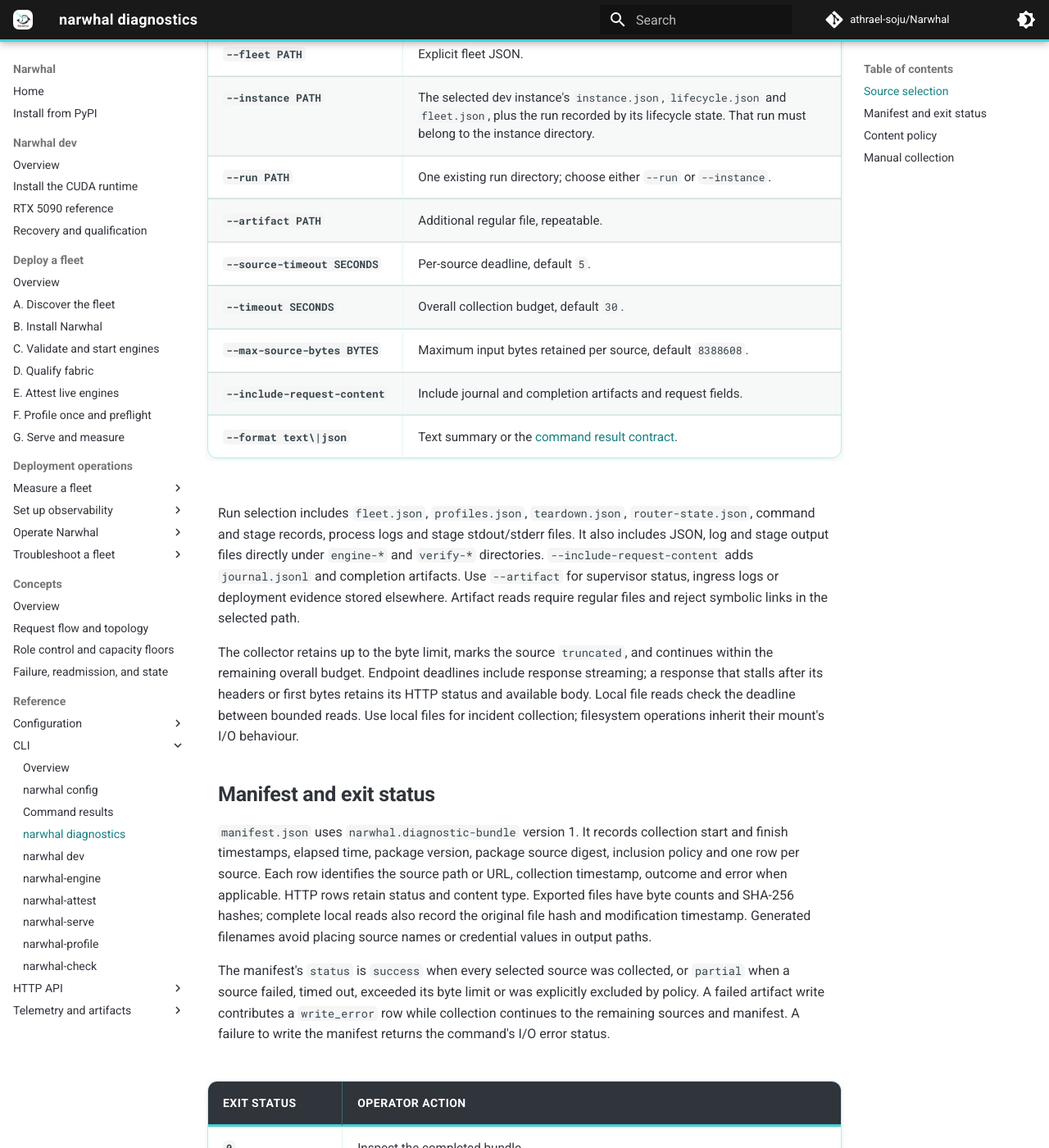
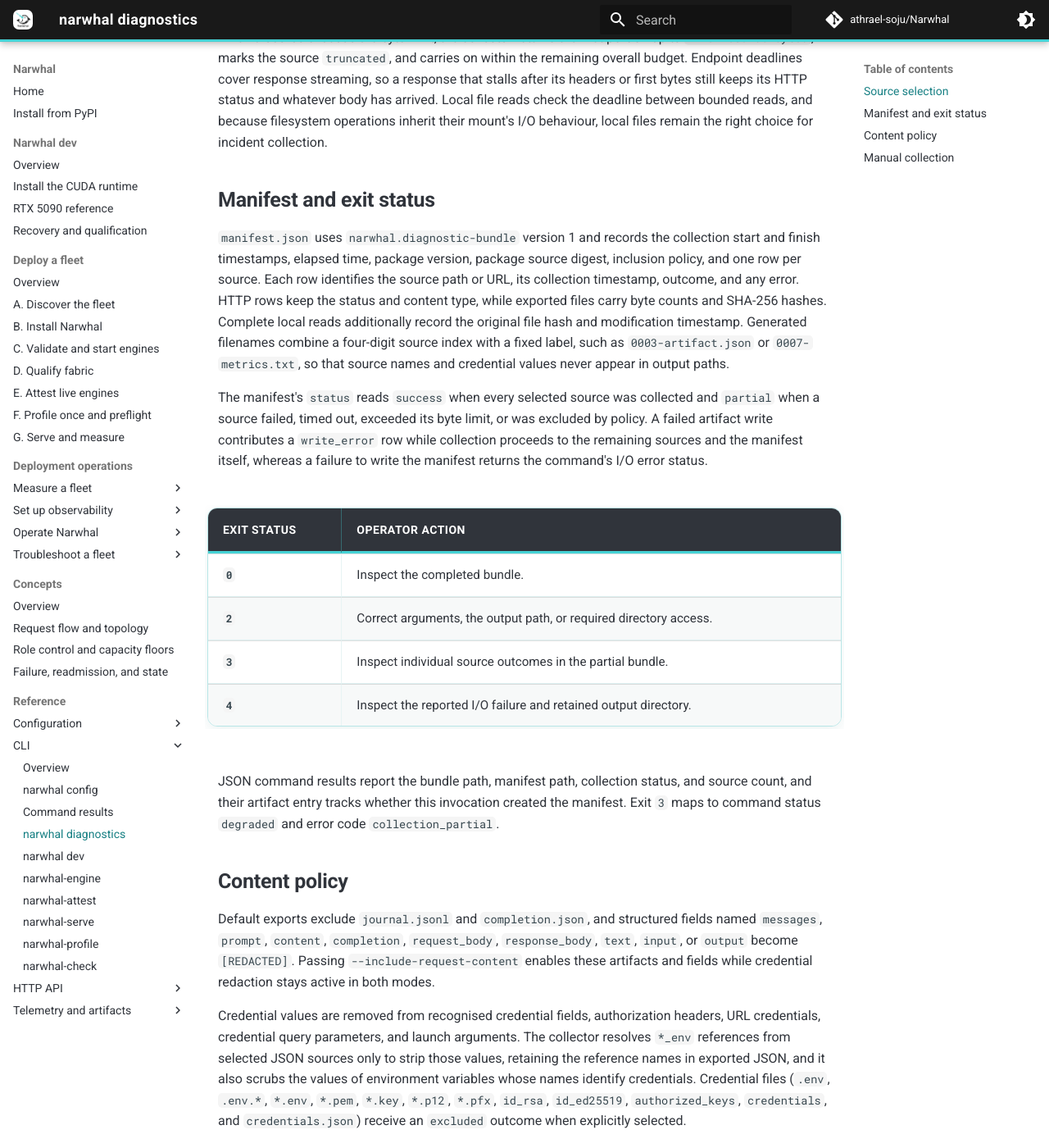
Before and after one commit to athrael-soju/Narwhal, an MkDocs documentation site: the page built from docs/Diagnostic-Bundles.md, in a window 1280 px wide and 1400 px high, scrolled down 1686 px. Shown: the whole window at 82% size. Built offline with MkDocs 1.6.1 and Material for MkDocs 9.7.7, drawn with Linux system fonts in a browser that asks for light colours; comment, search, counter and statistics services are not loaded; some of the changed text lies outside the part shown.

Commit message:
docs: enhance documentation for clarity and completeness; update installation instructions, measurement guidelines, observability setup, and API references

````diff
--- a/docs/Diagnostic-Bundles.md
+++ b/docs/Diagnostic-Bundles.md
@@ -14,66 +14,50 @@
   --format json
 ```
 
-Create the parent directory first and choose a fresh `--out` path for each router. The collector creates the bundle directory with mode `0700` and its files with mode `0600`; an existing output path fails before collection starts. Relative paths resolve from the working directory.
+Make sure the parent directory exists before you run the collector, and give each router its own `--out` path that doesn't exist yet. The collector creates the bundle directory itself (mode `0700`) and writes its files as `0600`. If the output path is already there, it stops before collecting anything. Relative paths are resolved against the current working directory.
 
 ## Source selection
 
-| Option | Default | Description |
-| --- | --- | --- |
-| `--router URL` | required | HTTP or HTTPS base URL of the router, with a host, port, and optional path. |
-| `--out PATH` | required | Fresh bundle directory inside an existing parent. |
-| `--fleet PATH` | optional | Fleet file to include. |
-| `--instance PATH` | optional | Dev instance directory to include, with its current run. |
-| `--run PATH` | optional | Existing run directory to include. |
-| `--artifact PATH` | optional | Additional regular file to include; repeatable. |
-| `--source-timeout SECONDS` | `5` | Deadline for each source. |
-| `--timeout SECONDS` | `30` | Time budget for the whole collection. |
-| `--max-source-bytes BYTES` | `8388608` (8 MiB) | Maximum input bytes retained per source. |
-| `--include-request-content` | `false` | Include journal and completion artifacts and request fields. |
-| `--format text\|json` | `text` | Output format, either a `text` summary or `json` for the [command result contract](Command-Results.md). |
+| Option                      | Default           | Description                                                                                             |
+| --------------------------- | ----------------- | ------------------------------------------------------------------------------------------------------- |
+| `--router URL`              | required          | HTTP or HTTPS base URL of the router, with a host, port, and optional path.                             |
+| `--out PATH`                | required          | Fresh bundle directory inside an existing parent.                                                       |
+| `--fleet PATH`              | optional          | Fleet file to include.                                                                                  |
+| `--instance PATH`           | optional          | Dev instance directory to include, with its current run.                                                |
+| `--run PATH`                | optional          | Existing run directory to include.                                                                      |
+| `--artifact PATH`           | optional          | Additional regular file to include; repeatable.                                                         |
+| `--source-timeout SECONDS`  | `5`               | Deadline for each source.                                                                               |
+| `--timeout SECONDS`         | `30`              | Time budget for the whole collection.                                                                   |
+| `--max-source-bytes BYTES`  | `8388608` (8 MiB) | Maximum input bytes retained per source.                                                                |
+| `--include-request-content` | `false`           | Include journal and completion artifacts and request fields.                                            |
+| `--format text\|json`       | `text`            | Output format, either a `text` summary or `json` for the [command result contract](Command-Results.md). |
 
-Pass at most one of `--run` and `--instance`.
+Pass at most one of `--run` and `--instance`. The `--instance` option includes the instance's `instance.json`, `lifecycle.json`, and `fleet.json` along with the run recorded by its lifecycle state, and that run must live inside the instance directory. Selecting a run brings in `fleet.json`, `profiles.json`, `teardown.json`, `router-state.json`, command and stage records, process logs, and stage stdout/stderr files, plus any JSON, log, or stage output files directly under `engine-*` and `verify-*` directories. Adding `--include-request-content` pulls in `journal.jsonl` and the completion artifacts as well. For supervisor status, ingress logs, or deployment evidence kept elsewhere, pass them with `--artifact`, which requires regular files and rejects symbolic links in the selected path.
 
-| Selection | Included files |
-| --- | --- |
-| `--router URL` | Required HTTP or HTTPS base URL; accepts a host, port and optional path. |
-| `--out PATH` | Required fresh directory inside an existing parent. |
-| `--fleet PATH` | Explicit fleet JSON. |
-| `--instance PATH` | The selected dev instance's `instance.json`, `lifecycle.json` and `fleet.json`, plus the run recorded by its lifecycle state. That run must belong to the instance directory. |
-| `--run PATH` | One existing run directory; choose either `--run` or `--instance`. |
-| `--artifact PATH` | Additional regular file, repeatable. |
-| `--source-timeout SECONDS` | Per-source deadline, default `5`. |
-| `--timeout SECONDS` | Overall collection budget, default `30`. |
-| `--max-source-bytes BYTES` | Maximum input bytes retained per source, default `8388608`. |
-| `--include-request-content` | Include journal and completion artifacts and request fields. |
-| `--format text\|json` | Text summary or the [command result contract](Command-Results.md). |
-
-Run selection includes `fleet.json`, `profiles.json`, `teardown.json`, `router-state.json`, command and stage records, process logs and stage stdout/stderr files. It also includes JSON, log and stage output files directly under `engine-*` and `verify-*` directories. `--include-request-content` adds `journal.jsonl` and completion artifacts. Use `--artifact` for supervisor status, ingress logs or deployment evidence stored elsewhere. Artifact reads require regular files and reject symbolic links in the selected path.
-
-The collector retains up to the byte limit, marks the source `truncated`, and continues within the remaining overall budget. Endpoint deadlines include response streaming; a response that stalls after its headers or first bytes retains its HTTP status and available body. Local file reads check the deadline between bounded reads. Use local files for incident collection; filesystem operations inherit their mount's I/O behaviour.
+When a source exceeds the byte limit, the collector retains the first portion up to `--max-source-bytes`, marks the source `truncated`, and carries on within the remaining overall budget. Endpoint deadlines cover response streaming, so a response that stalls after its headers or first bytes still keeps its HTTP status and whatever body has arrived. Local file reads check the deadline between bounded reads, and because filesystem operations inherit their mount's I/O behaviour, local files remain the right choice for incident collection.
 
 ## Manifest and exit status
 
-`manifest.json` uses `narwhal.diagnostic-bundle` version 1. It records collection start and finish timestamps, elapsed time, package version, package source digest, inclusion policy and one row per source. Each row identifies the source path or URL, collection timestamp, outcome and error when applicable. HTTP rows retain status and content type. Exported files have byte counts and SHA-256 hashes; complete local reads also record the original file hash and modification timestamp. Generated filenames avoid placing source names or credential values in output paths.
+`manifest.json` uses `narwhal.diagnostic-bundle` version 1 and records the collection start and finish timestamps, elapsed time, package version, package source digest, inclusion policy, and one row per source. Each row identifies the source path or URL, its collection timestamp, outcome, and any error. HTTP rows keep the status and content type, while exported files carry byte counts and SHA-256 hashes. Complete local reads additionally record the original file hash and modification timestamp. Generated filenames combine a four-digit source index with a fixed label, such as `0003-artifact.json` or `0007-metrics.txt`, so that source names and credential values never appear in output paths.
 
-The manifest's `status` is `success` when every selected source was collected, or `partial` when a source failed, timed out, exceeded its byte limit or was explicitly excluded by policy. A failed artifact write contributes a `write_error` row while collection continues to the remaining sources and manifest. A failure to write the manifest returns the command's I/O error status.
+The manifest's `status` reads `success` when every selected source was collected and `partial` when a source failed, timed out, exceeded its byte limit, or was excluded by policy. A failed artifact write contributes a `write_error` row while collection proceeds to the remaining sources and the manifest itself, whereas a failure to write the manifest returns the command's I/O error status.
 
-| Exit status | Operator action |
-| --- | --- |
-| `0` | Inspect the completed bundle. |
-| `2` | Correct arguments, the output path or required directory access. |
-| `3` | Inspect individual source outcomes in the partial bundle. |
-| `4` | Inspect the reported I/O failure and retained output directory. |
+| Exit status | Operator action                                                   |
+| ----------- | ----------------------------------------------------------------- |
+| `0`         | Inspect the completed bundle.                                     |
+| `2`         | Correct arguments, the output path, or required directory access. |
+| `3`         | Inspect individual source outcomes in the partial bundle.         |
+| `4`         | Inspect the reported I/O failure and retained output directory.   |
 
-JSON command results report the bundle path, manifest path, collection status and source count. Their artifact entry tracks whether this invocation created the manifest. Exit `3` uses command status `degraded` and error code `collection_partial`.
+JSON command results report the bundle path, manifest path, collection status, and source count, and their artifact entry tracks whether this invocation created the manifest. Exit `3` maps to command status `degraded` and error code `collection_partial`.
 
 ## Content policy
 
-Default exports exclude `journal.jsonl` and `completion.json`. Structured fields named `messages`, `prompt`, `content`, `completion`, `request_body`, `response_body`, `text`, `input` or `output` become `[REDACTED]`. `--include-request-content` enables these artifacts and fields while credential redaction stays active.
+Default exports exclude `journal.jsonl` and `completion.json`, and structured fields named `messages`, `prompt`, `content`, `completion`, `request_body`, `response_body`, `text`, `input`, or `output` become `[REDACTED]`. Passing `--include-request-content` enables these artifacts and fields while credential redaction stays active in both modes.
 
-Credential values are removed from recognised credential fields, authorization headers, URL credentials, credential query parameters and launch arguments. The collector resolves `*_env` references from selected JSON sources only to remove those values, retaining the reference names in exported JSON. It also scrubs values of environment variables whose names identify credentials. Credential files (`.env`, `.env.*`, `*.env`, `*.pem`, `*.key`, `*.p12`, `*.pfx`, `id_rsa`, `id_ed25519`, `authorized_keys`, `credentials` and `credentials.json`) receive an `excluded` outcome when explicitly selected.
+Credential values are removed from recognised credential fields, authorization headers, URL credentials, credential query parameters, and launch arguments. The collector resolves `*_env` references from selected JSON sources only to strip those values, retaining the reference names in exported JSON, and it also scrubs the values of environment variables whose names identify credentials. Credential files (`.env`, `.env.*`, `*.env`, `*.pem`, `*.key`, `*.p12`, `*.pfx`, `id_rsa`, `id_ed25519`, `authorized_keys`, `credentials`, and `credentials.json`) receive an `excluded` outcome when explicitly selected.
 
-JSON and JSONL exports preserve their structured fields after redaction. For incomplete JSON or free-text logs, a labelled credential or request field ends the retained text at that point, covering multiline and truncated values. Unlabelled operational lines remain in the export. Site tooling supplies filtered free-text logs when credentials or request content use an application-specific encoding.
+JSON and JSONL exports preserve their structured fields after redaction. For incomplete JSON or free-text logs, a labelled credential or request field ends the retained text at that point, covering multiline and truncated values, while unlabelled operational lines remain in the export. Site tooling supplies filtered free-text logs when credentials or request content use an application-specific encoding.
 
 ## Manual collection
 
````
Also changed, not shown: docs/HTTP-API.md (+21 -21 lines), docs/Install-from-PyPI.md (+27 -4 lines), docs/Measure.md (+16 -10 lines), docs/Observability.md (+5 -5 lines), docs/index.md (+18 -34 lines).
